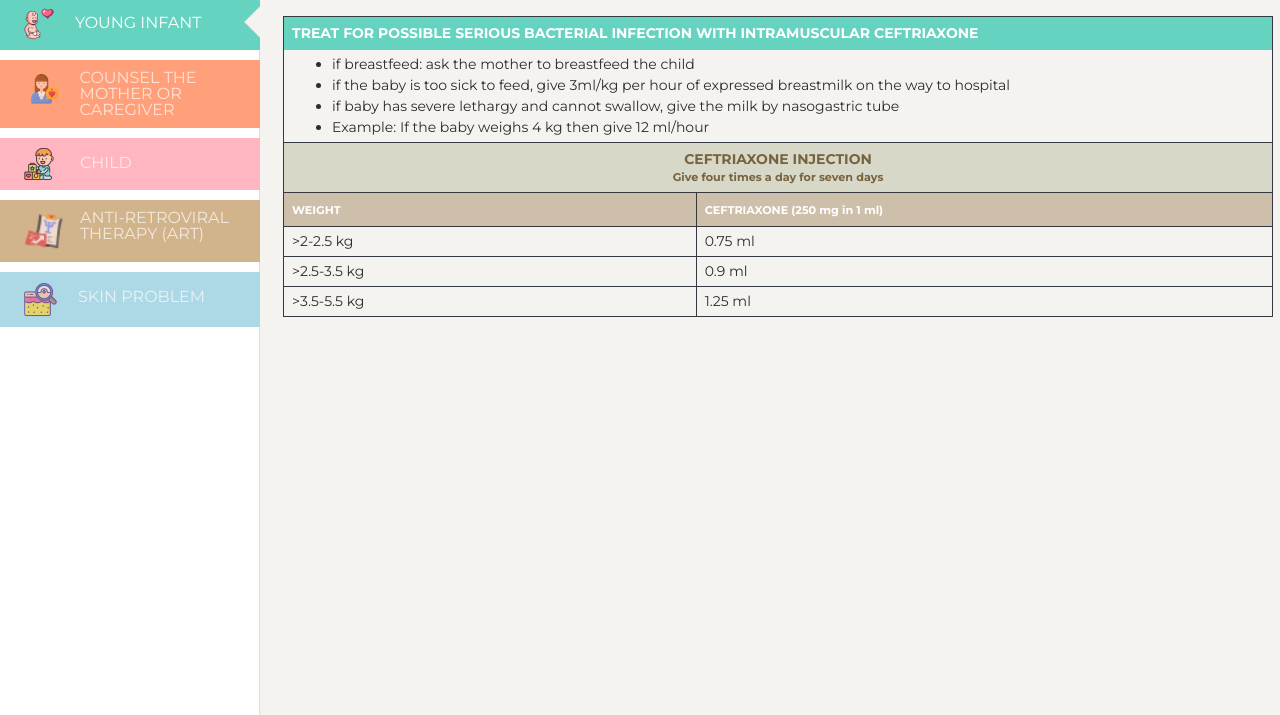
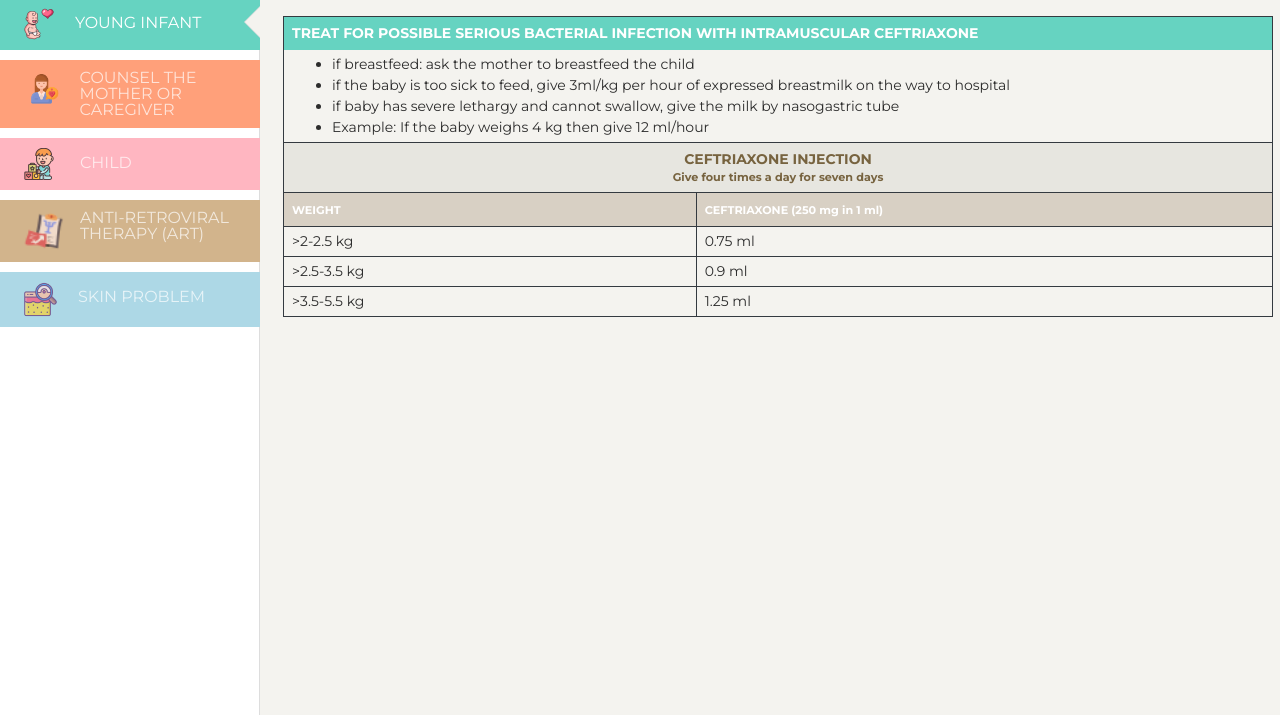
Before and after one commit to gelo-devs/PorIMCIjects, a website: page treat-the-young-infant/ceftriaxone.html in a window 1280 px wide. Shown: the part 85-800 px from the top of the page. Drawn offline with Linux system fonts and the light colour scheme; some packages are replaced by stand-ins of ours.

Commit message:
t commit

```diff
--- a/treat-the-young-infant/ceftriaxone.html
+++ b/treat-the-young-infant/ceftriaxone.html
@@ -170,16 +170,16 @@ Paper Dashboard 2 by Creative Tim
                     <li><p class="m-0">if baby has severe lethargy and cannot swallow, give the milk by nasogastric tube</p></li>
                     <li><p class="m-0">Example: If the baby weighs 4 kg then give 12 ml/hour</p></li>
                 </ul>
-                <h6 style="color: #77633f; background-color: #d7d8c7;" class="p-2 mb-0 text-center border-top border-dark">CEFTRIAXONE INJECTION <br> <small style="font-weight: bold;" >G<span class="text-lowercase">ive four times a day for seven days</span></small></h6>
+                <h6 style="color: #77633f; background-color: #e7e6e0" class="p-2 mb-0 text-center border-top border-dark">CEFTRIAXONE INJECTION <br> <small style="font-weight: bold;" >G<span class="text-lowercase">ive four times a day for seven days</span></small></h6>
                 <div class="d-flex">
                     <div class="col-md-5 p-0 m-0 border-top border-dark">
-                        <h6 style="background-color: #cebfab;"  class="p-2 mb-0  "><small  style="font-weight: bold; color: white;">Weight</small></h6>
+                        <h6 style="background-color: #D8D0C4;"  class="p-2 mb-0  "><small  style="font-weight: bold; color: white;">Weight</small></h6>
                         <p class="p-1 pl-2 mb-0  border-top border-dark">>2-2.5 kg</p>
                         <p class="p-1 pl-2 mb-0  border-top border-dark">>2.5-3.5 kg</p>
                         <p class="p-1 pl-2 mb-0  border-top border-dark ">>3.5-5.5 kg</p>
                     </div>
                     <div class="col-md-7 p-0 border-top border-left border-dark">
-                        <h6 style="background-color: #cebfab;"  class="p-2 mb-0 "><small  style="font-weight: bold; color: white;">CEFTRIAXONE <span class="text-lowercase"> (250 mg in 1 ml)</span></small></h6>
+                        <h6 style="background-color: #D8D0C4;"  class="p-2 mb-0 "><small  style="font-weight: bold; color: white;">CEFTRIAXONE <span class="text-lowercase"> (250 mg in 1 ml)</span></small></h6>
                         <p class="p-1 pl-2 mb-0  border-top border-dark">0.75 ml</p>
                         <p class="p-1 pl-2 mb-0  border-top border-dark">0.9 ml</p>
                         <p class="p-1 pl-2 mb-0  border-top border-dark ">1.25 ml</p>
```
